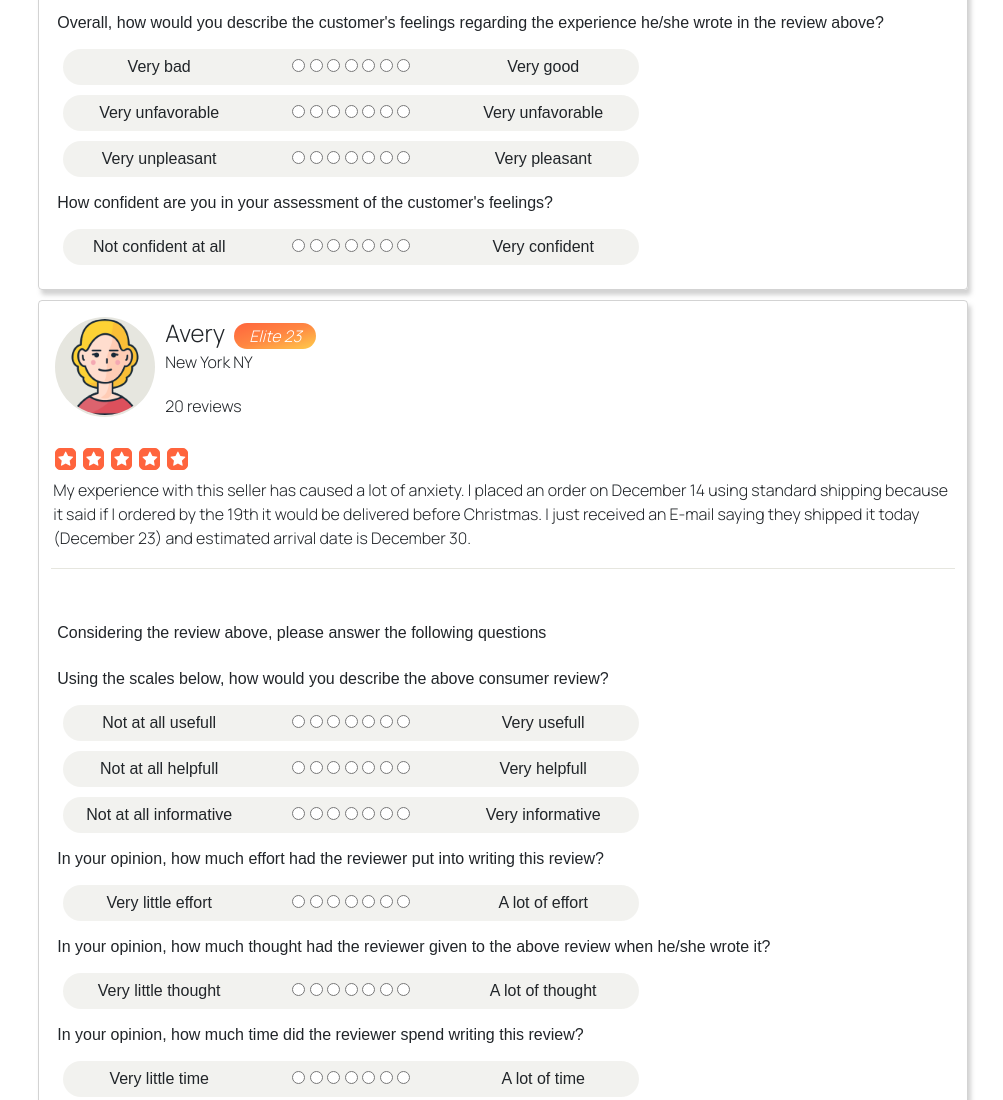
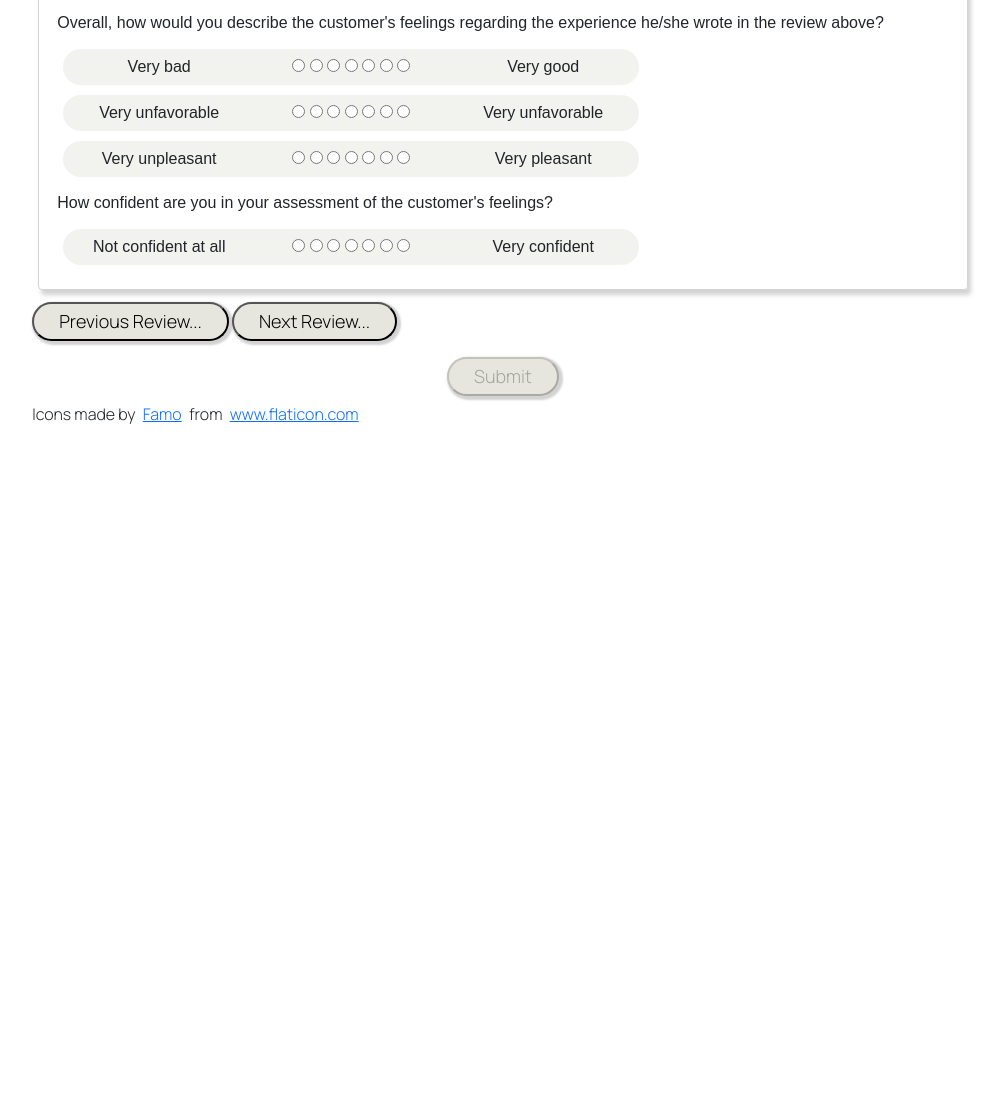
Before and after one commit to ProfNaama/RevDigitExpLab, a plain HTML site: page views/ReviewsPage.html in a window 1280 px wide. Shown: the part 1779-2879 px from the top of the page, without its empty margins (137-1140 px from the left). After the commit the page ends 2237 px from the top, so only its background shows below. Drawn offline with nearby package versions, Linux system fonts and the light colour scheme.

Commit message:
adding paging (prev, next)

```diff
--- a/static/css/style4.css
+++ b/static/css/style4.css
@@ -346,6 +346,17 @@ td {
     font-family: 'Manrope', sans-serif;
 }
 
+.pagingBTN {
+    background-color: var(--gray);
+    border-radius: 25px;
+    padding: 4px;
+    box-shadow: 2px 2px 2px 2px rgba(168, 168, 168, 0.5);
+    font-size: large;
+    padding-left: 25px;
+    padding-right: 25px;
+    font-family: 'Manrope', sans-serif;
+}
+
 .finish {
     display: flex;
     justify-content: center;
--- a/static/js/load_csv_reviews.js
+++ b/static/js/load_csv_reviews.js
@@ -2,6 +2,26 @@
 
 const getReviewButtonKey = function(reviewButtonElement){
     return $(reviewButtonElement).parent().parent().attr("id");
+}
+
+var currentReviewIdx = 0;
+var reviewElementsArray = [];
+const nextReviewClicked = function(reviewButtonElement){
+    if (currentReviewIdx < reviewElementsArray.length - 1){
+        $(reviewElementsArray[currentReviewIdx]).hide();
+        currentReviewIdx++;
+        $(reviewElementsArray[currentReviewIdx]).show();
+    }
+    document.body.scrollTop = document.documentElement.scrollTop = 0
+}
+
+const prevReviewClicked = function(reviewButtonElement){
+    if (currentReviewIdx > 0){
+        $(reviewElementsArray[currentReviewIdx]).hide();
+        currentReviewIdx--;
+        $(reviewElementsArray[currentReviewIdx]).show();
+    }
+    document.body.scrollTop = document.documentElement.scrollTop = 0
 }
 
 const usefullReviewClicked = function(reviewButtonElement){
@@ -181,8 +201,12 @@ const occupyItems = function(loadedElementTemplate, allReviewsJson){
                 }
             });
             $(newItem).appendTo('#reviewsContainer');
+            reviewElementsArray.push(newItem);
+            $(newItem).hide();
+
         }
     }
+    $(reviewElementsArray[currentReviewIdx]).show();
 }
 
 const loadReviesData = function(){
--- a/views/ReviewsPage.html
+++ b/views/ReviewsPage.html
@@ -101,6 +101,10 @@
         <div class="left"></div>
         <main class="main">
             <div class="reviewsContainer" id="reviewsContainer"></div>
+            <div>
+                <input class="pagingBTN" type="button" value="Previous Review..." onclick="prevReviewClicked(this)">
+                <input class="pagingBTN" type="button" value="Next Review..." onclick="nextReviewClicked(this)">
+            </div>
         </main>
         <div class="right"></div>
         <footer>
```
